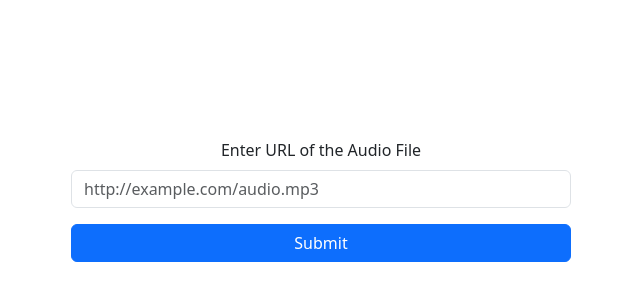
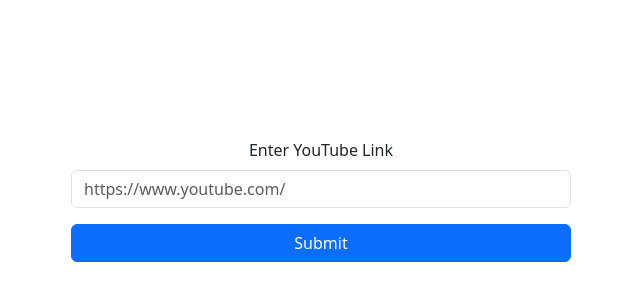
Before and after one commit to recko10/TuneTrust, a React (Vite) app in the folder tunetrust-react/: page / in a window 1280 px wide. Shown: the part 192-492 px from the top of the page, without its empty margins (319-959 px from the left). Built offline with nearby package versions, Linux system fonts and the light colour scheme.

Commit message:
text cleanup

```diff
--- a/tunetrust-react/src/components/AudioUploader.tsx
+++ b/tunetrust-react/src/components/AudioUploader.tsx
@@ -88,7 +88,7 @@ const AudioUploader = () => {
                 <form onSubmit={handleSubmit} style={{ width: '100%', maxWidth: '500px' }}>
                     <div className="mb-3 text-center">
                         <label htmlFor="audioUrl" className="form-label">
-                            Enter URL of the Audio File
+                           Enter YouTube Link
                         </label>
                         <input
                             type="text"
@@ -96,7 +96,7 @@ const AudioUploader = () => {
                             id="audioUrl"
                             value={audioUrl}
                             onChange={e => setAudioUrl(e.target.value)}
-                            placeholder="http://example.com/audio.mp3"
+                            placeholder="https://www.youtube.com/"
                         />
                     </div>
                     <div className="d-grid gap-2">
```
